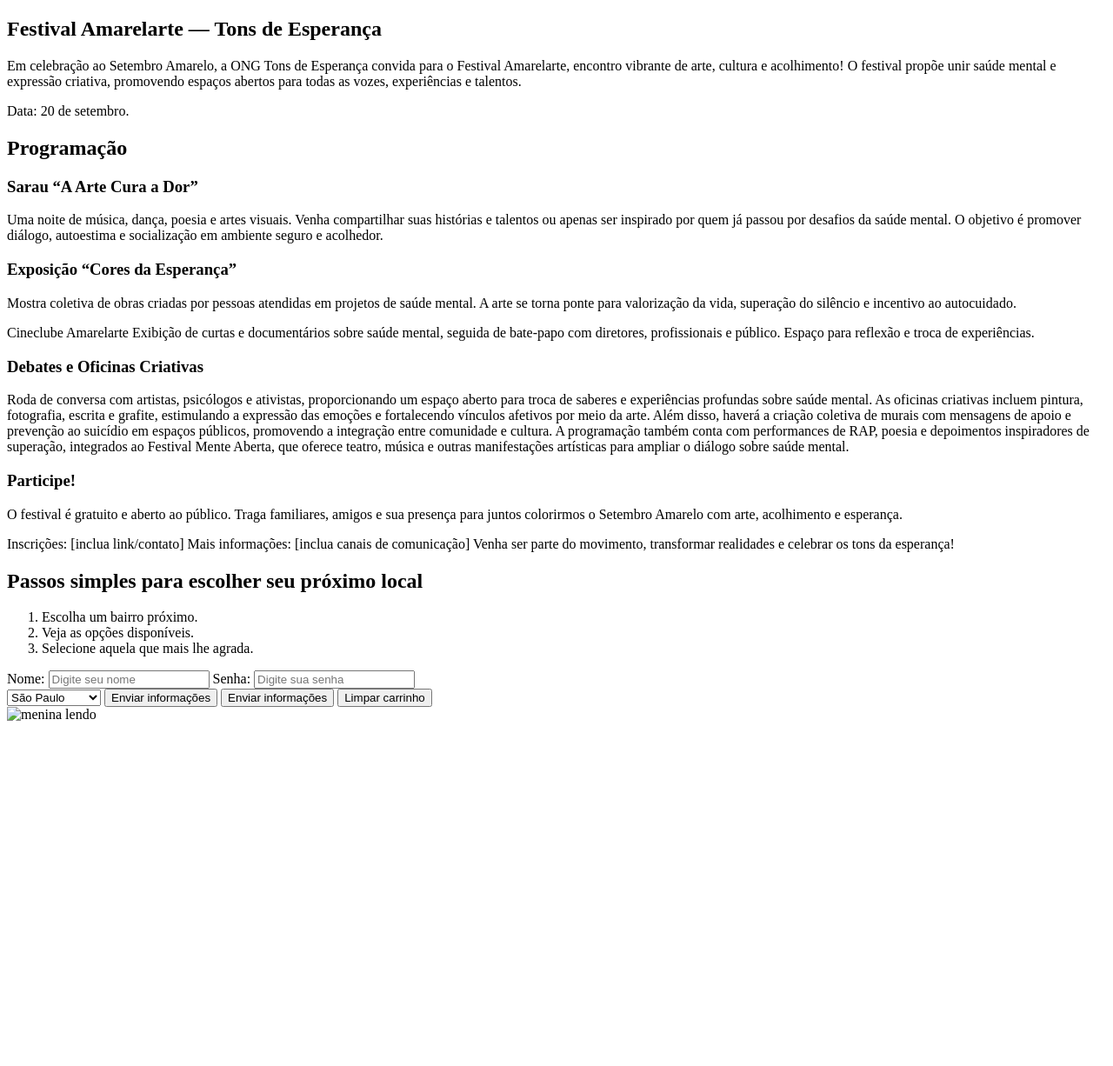
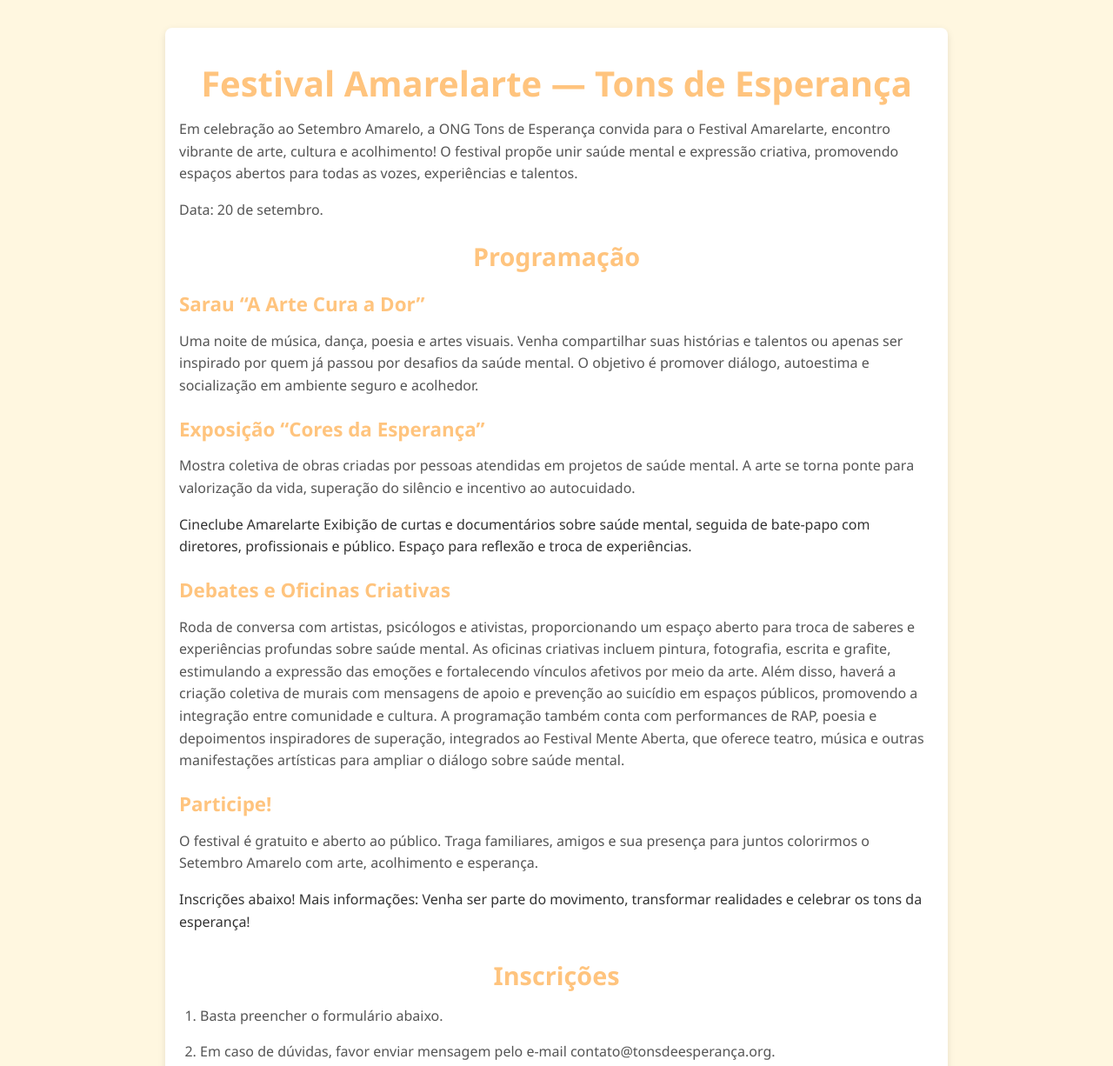
Before and after one commit to nathaliabarroso/desafio1-code4causes, a plain HTML site: page index.html in a window 1280 px wide. Shown: the top 1226 px of the page at 87% size. Before the commit the page ends 839 px from the top, so only its background shows below. Drawn offline with Linux system fonts and the light colour scheme.

Commit message:
Style.css

```diff
--- a/index.html
+++ b/index.html
@@ -3,6 +3,7 @@
 <head>
     <meta charset="UTF-8">
     <meta name="viewport" content="width=device-width, initial-scale=1.0">
+    <link rel="stylesheet" href="styles.css">
     <title>Tons de Esperança</title>
 </head>
 <body>
@@ -28,17 +29,17 @@ Exibição de curtas e documentários sobre saúde mental, seguida de bate-papo
 <h3>Participe!</h3>
 <p>O festival é gratuito e aberto ao público. Traga familiares, amigos e sua presença para juntos colorirmos o Setembro Amarelo com arte, acolhimento e esperança.</p>
 
-Inscrições: [inclua link/contato]
-Mais informações: [inclua canais de comunicação]
+Inscrições abaixo!
+Mais informações:
 
 Venha ser parte do movimento, transformar realidades e celebrar os tons da esperança!
     </header>
 
-    <h2>Passos simples para escolher seu próximo local</h2>
+    <h2>Inscrições</h2>
     <ol>
-        <li>Escolha um bairro próximo.</li>
-        <li>Veja as opções disponíveis.</li>
-        <li>Selecione aquela que mais lhe agrada.</li>
+        <li>Basta preencher o formulário abaixo.</li>
+        <li>Em caso de dúvidas, favor enviar mensagem pelo e-mail contato@tonsdeesperança.org.</li>
+        <li>Limite de 3 ingressos por CPF.</li>
     </ol>
 </section>
 
@@ -46,18 +47,28 @@ Venha ser parte do movimento, transformar realidades e celebrar os tons da esper
     <label for="nome">Nome:</label>
     <input type="text" nome="nome" id="nome" class="nome"  placeholder="Digite seu nome">
 
-    <label for="senha">Senha:</label>
-    <input type="password" nome="senha" id="senha" class="senha" placeholder="Digite sua senha">
+        <label for="e-mail">CPF:</label>
+    <input type="cpf" nome="cpf" id="cpf" class="cpf" placeholder="Digite seu cpf">
+
+<label for="telefone">Telefone:</label>
+<input type="telefone" nome="telefone" id="telefone" class="telefone" placeholder="Digite seu telefone">
+
+    <label for="e-mail">E-mail:</label>
+    <input type="email" nome="email" id="email" class="email" placeholder="Digite seu e-mail">
+
+<select>
+    <option value="1">1 ingresso</option>
+    <option value="2">2 ingressos</option>
+    <option value="3">3 ingressos</option>
+</select>
+
 </form>
 
-<select>
-    <option value="sp">São Paulo</option>
-    <option value="rj">Rio de Janeiro</option>
-</select>
 
-<button type="button">Enviar informações</button>
-<button type="submit">Enviar informações</button>
-<button type="reset">Limpar carrinho</button>
+<div class="botoes-centro">
+    <button type="button">Inscrever</button>
+    <button type="reset">Cancelar</button>
+</div>
 
 <section>
     <picture>
--- a/styles.css
+++ b/styles.css
@@ -0,0 +1,212 @@
+/* Centralizar botões de ação */
+.botoes-centro {
+  display: flex;
+  justify-content: center;
+  gap: 1rem;
+  margin: 2rem 0;
+}
+/* Definição de variáveis para cores - paleta do link */
+:root {
+  --color-background: #FFF7E0;
+  --color-primary: #FFC47E;
+  --color-secondary: #8AFFE3;
+  --color-tertiary: #7EFFAD;
+  --color-text-primary: #333333;
+  --color-text-secondary: #555555;
+  --color-button-bg: #FFC47E;
+  --color-button-hover: #FFB25A;
+  --color-border: #7EFFAD;
+  --color-input-bg: #FFFFFF;
+  --color-placeholder: #AFAFAF;
+  --color-footer-bg: #FFE9C7;
+}
+
+/* Reset básico e global */
+*,
+*::before,
+*::after {
+  box-sizing: border-box;
+}
+
+body {
+  font-family: 'Segoe UI', Tahoma, Geneva, Verdana, sans-serif;
+  background-color: var(--color-background);
+  color: var(--color-text-primary);
+  line-height: 1.6;
+  margin: 0;
+  padding: 0 1rem;
+  scroll-behavior: smooth;
+}
+
+h1, h2, h3 {
+  color: var(--color-primary);
+  font-weight: 700;
+  margin-top: 1.5rem;
+  margin-bottom: 0.5rem;
+  line-height: 1.2;
+}
+
+h1 {
+  font-size: 2.5rem;
+  text-align: center;
+}
+
+h2 {
+  font-size: 1.8rem;
+  text-align: center;
+}
+
+h3 {
+  font-size: 1.4rem;
+}
+
+p, li {
+  font-size: 1rem;
+  color: var(--color-text-secondary);
+  margin-bottom: 1rem;
+}
+
+main {
+  max-width: 900px;
+  margin: 2rem auto;
+  padding: 1rem;
+  background-color: #fff;
+  border-radius: 0.5rem;
+  box-shadow: 0 3px 8px rgba(0,0,0,0.1);
+}
+
+section {
+  margin-bottom: 2rem;
+}
+
+header {
+  margin-bottom: 2rem;
+}
+
+ul, ol {
+  margin-left: 1.5rem;
+  padding-left: 0;
+}
+
+/* Formulário */
+
+form {
+  max-width: 400px;
+  margin: 2rem auto;
+  background-color: #fff;
+  padding: 1.5rem;
+  border-radius: 0.5rem;
+  box-shadow: 0 3px 10px rgba(0,0,0,0.07);
+}
+
+label {
+  display: block;
+  font-weight: 600;
+  margin-bottom: 0.25rem;
+  color: var(--color-text-primary);
+}
+
+input[type="text"],
+input[type="cpf"],
+input[type="telefone"],
+input[type="email"],
+select {
+  width: 100%;
+  padding: 0.6rem;
+  margin-bottom: 1rem;
+  border: 2px solid var(--color-border);
+  border-radius: 0.3rem;
+  font-size: 1rem;
+  color: var(--color-text-primary);
+  background-color: var(--color-input-bg);
+  transition: border-color 0.3s ease;
+}
+
+input[type="text"]:focus,
+input[type="password"]:focus,
+select:focus {
+  outline: 2px solid var(--color-primary);
+  border-color: var(--color-primary);
+}
+
+input::placeholder {
+  color: var(--color-placeholder);
+  font-style: italic;
+  opacity: 1;
+}
+
+button {
+  cursor: pointer;
+  font-weight: 700;
+  background-color: var(--color-button-bg);
+  border: none;
+  padding: 0.8rem 1.8rem;
+  border-radius: 0.3rem;
+  color: #fff;
+  font-size: 1rem;
+  margin-right: 0.5rem;
+  transition: background-color 0.3s ease;
+  align-items: center;
+  justify-content: center;
+}
+
+button:hover,
+button:focus {
+  background-color: var(--color-button-hover);
+  outline: none;
+}
+
+button[type="reset"] {
+  background-color: #e0e0e0;
+  color: #333;
+}
+
+button[type="reset"]:hover,
+button[type="reset"]:focus {
+  background-color: #c0c0c0;
+}
+
+/* Imagem e responsividade */
+
+picture {
+  display: block;
+  max-width: 400px;
+  margin: 2rem auto;
+  border-radius: 0.5rem;
+  overflow: hidden;
+  box-shadow: 0 4px 12px rgba(0,0,0,0.1);
+}
+
+img {
+  width: 100%;
+  height: auto;
+  display: block;
+}
+
+footer {
+  background-color: var(--color-footer-bg);
+  text-align: center;
+  padding: 1rem 0;
+  margin-top: 3rem;
+  font-size: 0.875rem;
+  color: var(--color-text-secondary);
+  border-top: 1px solid var(--color-border);
+}
+
+/* Responsividade */
+
+@media (max-width: 600px) {
+  body {
+    padding: 0 0.5rem;
+  }
+
+  h1 {
+    font-size: 2rem;
+  }
+
+  main, form {
+    width: 100%;
+    margin: 1rem auto;
+    padding: 1rem;
+  }
+}
```
